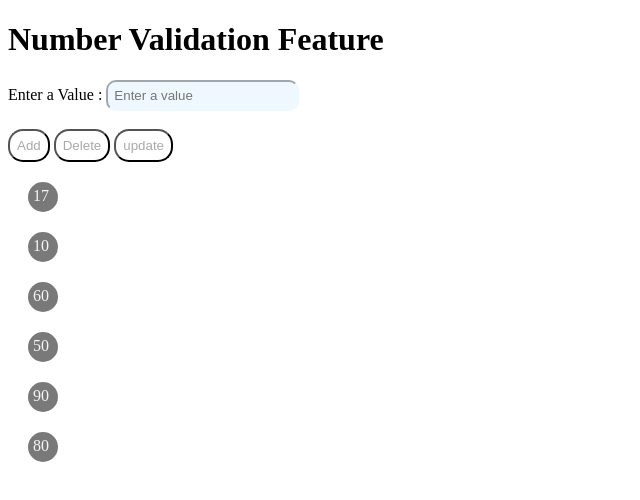
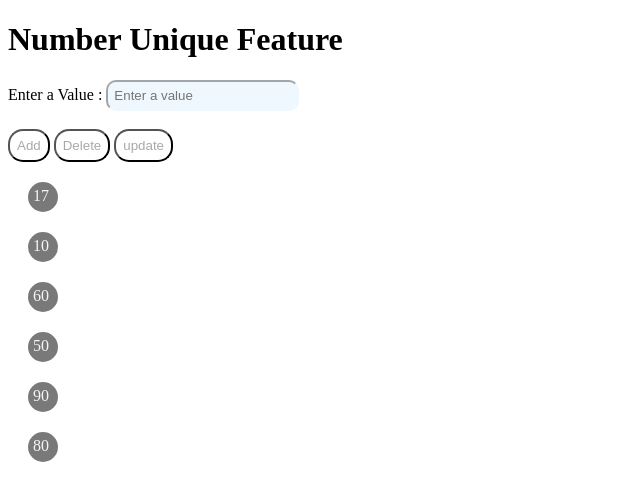
Before and after one commit to indhumathi1125/curd_js, a plain HTML site: page index.html in a window 1280 px wide. Shown: the whole page, without its empty margins (0-640 px from the left). Drawn offline with Linux system fonts and the light colour scheme.

Commit message:
unique-number-feature

```diff
--- a/index.html
+++ b/index.html
@@ -7,7 +7,7 @@
     <link rel="stylesheet" href="style.css">
 </head>
 <body>
-    <h1>Number Validation Feature</h1>
+    <h1>Number Unique Feature</h1>
     <label>Enter a Value :</label>
     <input type="text" id="input" placeholder="Enter a value" ><br><br>
     <button  class="btn" onclick="addNumber()" >Add</button>
```
